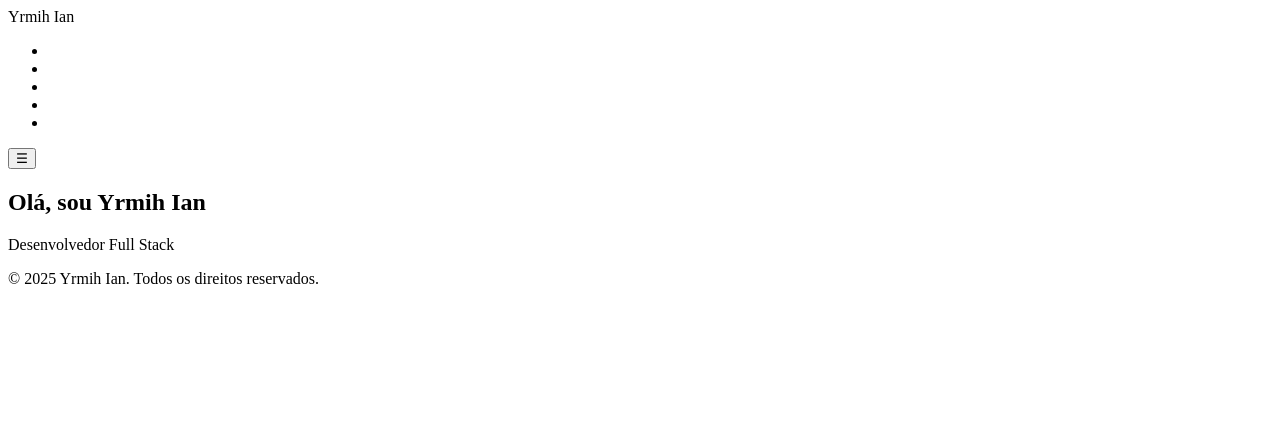
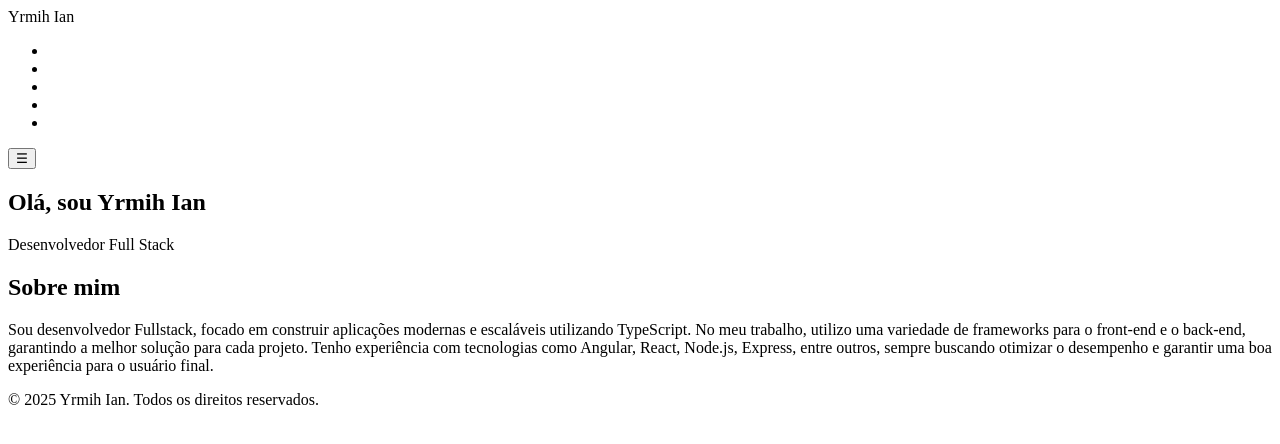
Before and after one commit to Yrmih/portfolio-web, a Next.js app: page / in a window 1280 px wide. Shown: the top 444 px of the page. Built offline with nearby package versions, Linux system fonts and the light colour scheme.

Commit message:
feat: adicionar seção "Sobre mim" ao componente About

```diff
--- a/src/sections/About.tsx
+++ b/src/sections/About.tsx
@@ -1,5 +1,8 @@
 export default function About(){
   return(
-    <div></div>
+   <section>
+    <h2>Sobre mim</h2>
+    <p>Sou desenvolvedor Fullstack, focado em construir aplicações modernas e escaláveis utilizando TypeScript. No meu trabalho, utilizo uma variedade de frameworks para o front-end e o back-end, garantindo a melhor solução para cada projeto. Tenho experiência com tecnologias como Angular, React, Node.js, Express, entre outros, sempre buscando otimizar o desempenho e garantir uma boa experiência para o usuário final.</p>
+   </section>
   );
 }
```
